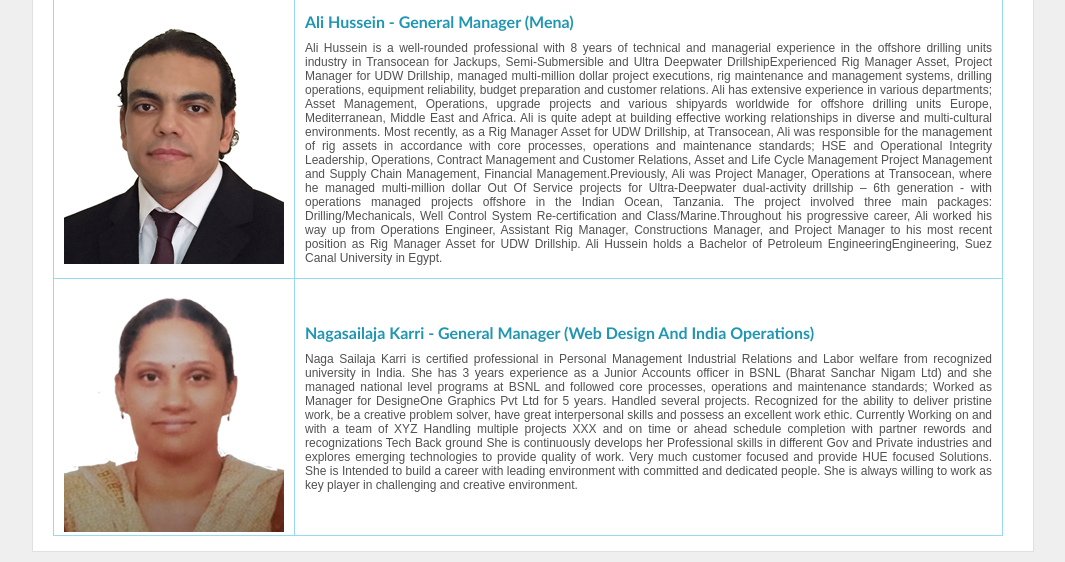
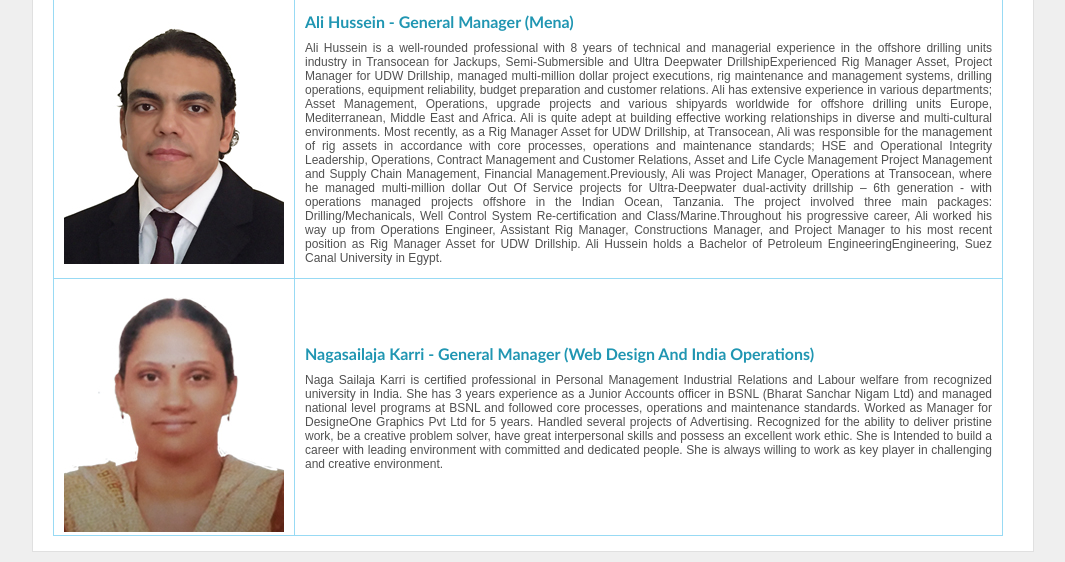
Before and after one commit to pratheep1231kumar/mpps, a PHP site: page /views/about_us.php in a window 1280 px wide. Shown: the part 876-1438 px from the top of the page, without its empty margins (107-1172 px from the left). Run offline with PHP 8.4, Linux system fonts and the light colour scheme.

Commit message:
Updated the Silu profile content.

```diff
--- a/views/about_us.php
+++ b/views/about_us.php
@@ -121,18 +121,13 @@
                 <td>
                 	<h5>Nagasailaja Karri - General Manager (Web Design And India Operations)</h5>
                     <p align="justify">
-                        Naga Sailaja Karri is certified professional in Personal Management Industrial Relations and Labor welfare from recognized
-                        university in India.
-						She has 3 years experience as a Junior Accounts officer in BSNL (Bharat Sanchar Nigam Ltd) and she managed national level
-                        programs at BSNL and followed core processes, operations and maintenance standards; Worked as Manager for DesigneOne
-                        Graphics Pvt Ltd for 5 years. Handled several projects. Recognized for the ability to deliver pristine work, be a creative
-                        problem solver, have great interpersonal skills and possess an excellent work ethic. Currently Working on and with a team
-                        of XYZ Handling multiple projects XXX and on time or ahead schedule completion with partner rewords and recognizations Tech
-                         Back ground She is continuously develops her Professional skills in different Gov and Private industries and explores
-                         emerging technologies to provide quality of work.
-						Very much customer focused and provide HUE focused Solutions. She is Intended to build a career with leading environment
-                        with committed and dedicated people.
-						She is always willing to work as key player in challenging and creative environment.
+						Naga Sailaja Karri is certified professional in Personal Management Industrial Relations and Labour welfare from recognized
+                         university in India. She has 3 years experience as a Junior Accounts officer in BSNL (Bharat Sanchar Nigam Ltd) and
+                         managed national level programs at BSNL and followed core processes, operations and maintenance standards. Worked as
+                         Manager for DesigneOne Graphics Pvt Ltd for 5 years. Handled several projects of Advertising. Recognized for the ability
+                         to deliver pristine work, be a creative problem solver, have great interpersonal skills and possess an excellent work
+                         ethic. She is Intended to build a career with leading environment with committed and dedicated people. She is always
+                         willing to work as key player in challenging and creative environment.
                     </p>
             	</td>
             </tr>
```
